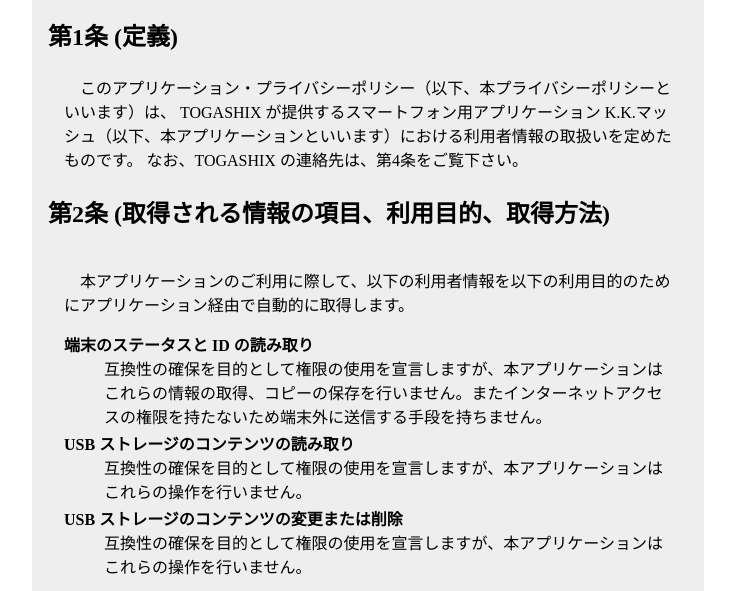
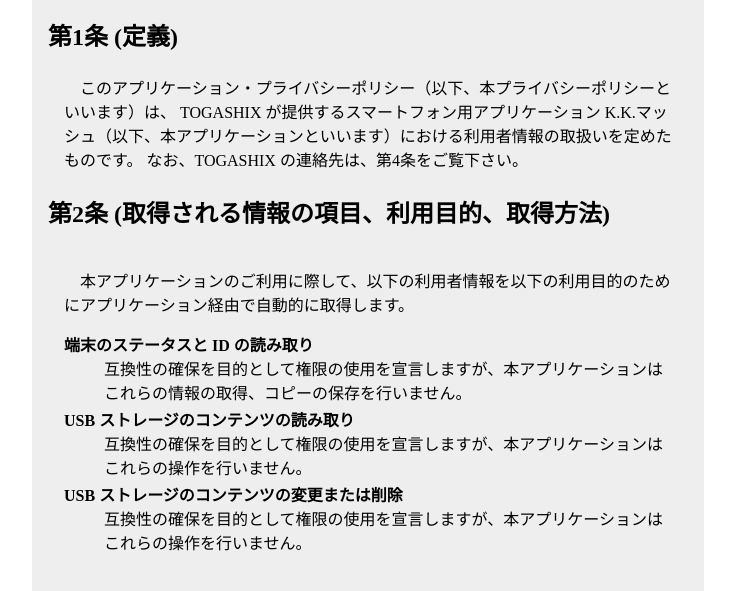
Before and after one commit to togashi/KKMush, a plain HTML site: page policy.html in a window 1280 px wide. Shown: the part 140-731 px from the top of the page, without its empty margins (272-1007 px from the left). Drawn offline with Linux system fonts and the light colour scheme.

Commit message:
プライバシーポリシー更新

```diff
--- a/policy.html
+++ b/policy.html
@@ -37,7 +37,7 @@
             <p>本アプリケーションのご利用に際して、以下の利用者情報を以下の利用目的のためにアプリケーション経由で自動的に取得します。</p>
             <dl>
                 <dt>端末のステータスと ID の読み取り</dt>
-                <dd>互換性の確保を目的として権限の使用を宣言しますが、本アプリケーションはこれらの情報の取得、コピーの保存を行いません。またインターネットアクセスの権限を持たないため端末外に送信する手段を持ちません。</dd>
+                <dd>互換性の確保を目的として権限の使用を宣言しますが、本アプリケーションはこれらの情報の取得、コピーの保存を行いません。</dd>
 
                 <dt>USB ストレージのコンテンツの読み取り</dt>
                 <dd>互換性の確保を目的として権限の使用を宣言しますが、本アプリケーションはこれらの操作を行いません。</dd>
```
